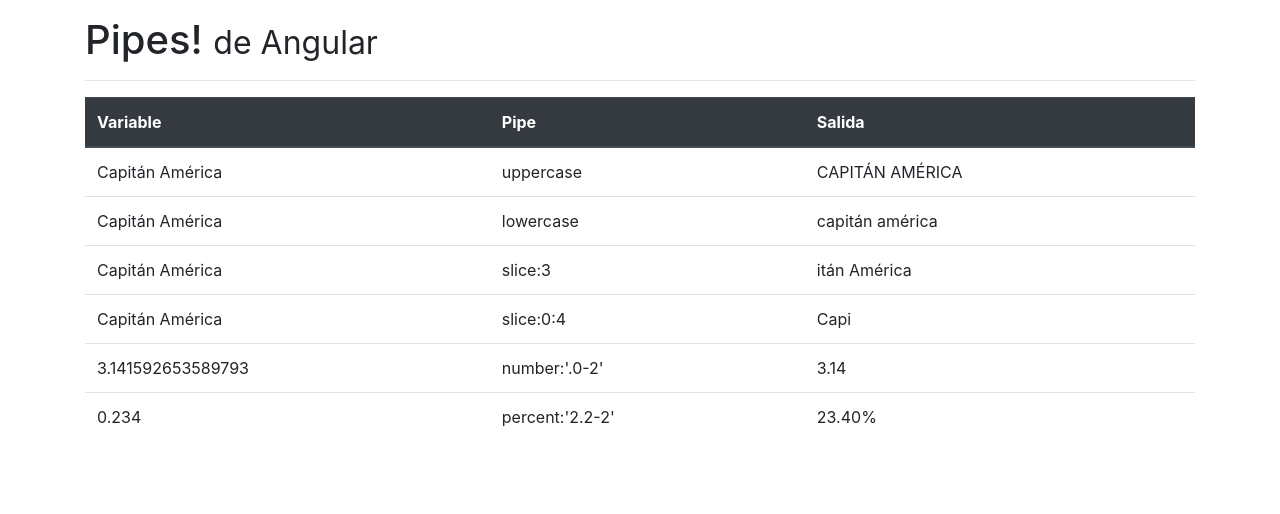
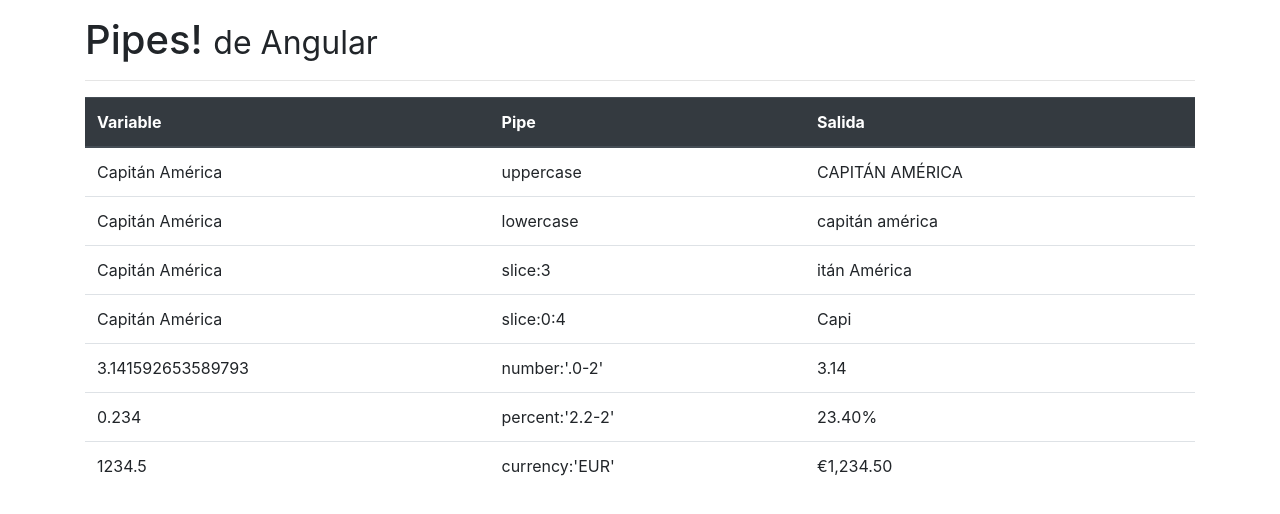
Before and after one commit to hitses/curso-angular-2020, an Angular app in the folder pipes/: page / in a window 1280 px wide. Shown: the top 514 px of the page. Built offline with nearby package versions, Linux system fonts and the light colour scheme.

Commit message:
Pipe currency

```diff
--- a/pipes/src/app/app.component.html
+++ b/pipes/src/app/app.component.html
@@ -42,6 +42,11 @@
           <td>percent:'2.2-2'</td>
           <td>{{porcentaje | percent:'2.2-2'}}</td>
         </tr>
+        <tr>
+          <td>{{salario}}</td>
+          <td>currency:'EUR'</td>
+          <td>{{salario | currency:'EUR'}}</td>
+        </tr>
       </tbody>
     </table>
   </div>
--- a/pipes/src/app/app.component.ts
+++ b/pipes/src/app/app.component.ts
@@ -9,4 +9,5 @@
   nombre = 'Capitán América';
   pi = Math.PI;
   porcentaje = 0.234;
+  salario = 1234.5;
 }
```
